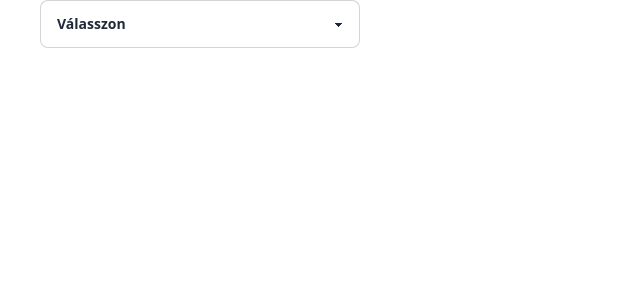
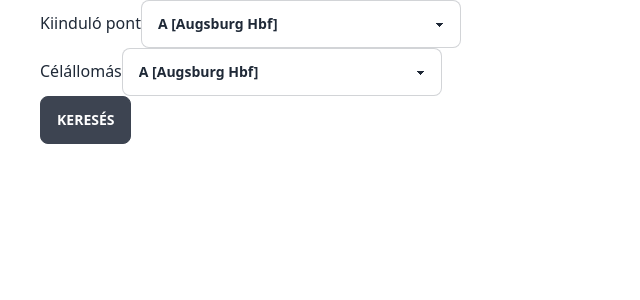
Before and after one commit to ricskusz/Elvira, a React (Vite) app: page / in a window 1280 px wide. Shown: the top 300 px of the page, without its empty margins (0-640 px from the left). Built offline with nearby package versions, Linux system fonts and the light colour scheme.

Commit message:
Adatok kérése api-ból
Buggos statek miatt nem jó még

```diff
--- a/src/components/AllomasokInput.jsx
+++ b/src/components/AllomasokInput.jsx
@@ -1,31 +1,78 @@
-import { useContext } from "react";
+import { useContext, useState} from "react";
 import TelepulesekContext from "../context/TelepulesekContext";
 import MenetrendContext from "../context/MenetrendContext";
 
-
 const AllomasokInput = () => {
 
-    const {setKiindulopont, setCelallomas} = useContext(MenetrendContext);
-    const {telepulesek} = useContext(TelepulesekContext);
+    const formTemplate = {
+        indulas: "",
+        celallomas: ""
+    }
+
+    const [formData, setFormData] = useState(formTemplate);
+
+    const {setVegpontok, getMenetrend} = useContext(MenetrendContext);
+    const { telepulesek } = useContext(TelepulesekContext);
 
     const getSubString = (string, char1, char2) => {
         return string.substring(
             string.indexOf(char1) + 1,
             string.lastIndexOf(char2)
-          );
+        );
+    };
+
+    const handleChange = (e) => {
+        setFormData({
+            ...formData,
+            [e.target.id]: e.target.value,
+        });
+        setVegpontok(formData);
+    };
+
+    const onSubmit = async (e) => {
+        e.preventDefault();
+        getMenetrend();
+        setFormData(formTemplate);
     }
 
+
   return (
-    <select className="select select-bordered w-full max-w-xs">
-      <option disabled selected>
-        Válasszon
-      </option>
-      {
-        telepulesek.split(',').map((telepules) => (
-            <option value={getSubString(telepules, '"', '"')}>{getSubString(telepules, '"', '"')}</option>
-        ))
-      }
-    </select>
+    <div>
+      <form onSubmit={onSubmit}>
+        <div className="d-flex flex-col">
+            <label htmlFor="indulas">Kiinduló pont</label>
+            <select
+                className="select select-bordered w-full max-w-xs"
+                id="indulas"
+                onChange={handleChange}
+                value={formData.indulas}>
+                <option disabled selected>Válasszon kiinduló pontot</option>
+                {telepulesek.split(",").map((telepules) => (
+                    <option value={getSubString(telepules, '"', '"')}>
+                    {getSubString(telepules, '"', '"')}
+                    </option>
+                ))}
+            </select>
+        </div>
+        <div className="d-flex flex-col">
+            <label htmlFor="celallomas">Célállomás</label>
+            <select
+                className="select select-bordered w-full max-w-xs"
+                id="celallomas"
+                onChange={handleChange}
+                value={formData.celallomas}
+            >
+                <option disabled selected>Válasszon célállomás</option>
+                {telepulesek.split(",").map((telepules) => (
+                    <option value={getSubString(telepules, '"', '"')}>
+                    {getSubString(telepules, '"', '"')}
+                    </option>
+                ))}
+            </select>
+        </div>
+        <button type="submit" className="btn">Keresés</button>
+      </form>
+    </div>
   );
 };
 
--- a/src/context/MenetrendContext.jsx
+++ b/src/context/MenetrendContext.jsx
@@ -1,25 +1,26 @@
-import {useState, createContext} from 'react'
+import {useState, createContext, useEffect} from 'react'
 
 const MenetrendContext = createContext();
 
 export const MenetrendProvider = ({children}) => {
 
     const [menetrend, setMenetrend] = useState({});
-    const [kiindulopont, setKindulopont] = useState("");
-    const [celalomas, setCelallomas] = useState("");
+    const [vegpontok, setVegpontok] = useState({});
 
     const getMenetrend = async () => {
-
-        const response = await fetch(`https://apiv2.oroszi.net/elvira?from=${kiindulopont}&to=${celalomas}`);
+        console.log(vegpontok.indulas)
+        const response = await fetch(`https://apiv2.oroszi.net/elvira?from=${vegpontok.indulas}&to=${vegpontok.celallomas}`);
         const valasz = await response.json();
         setMenetrend(valasz);
+        console.log(menetrend);
     }
 
-    return <MenetrendContext.Provider value={
+    return <MenetrendContext.Provider value = {
         {
             menetrend,
-            setKindulopont,
-            setCelallomas
+            setVegpontok,
+            getMenetrend,
+            vegpontok
         }
     }>{children}</MenetrendContext.Provider>
 }
```
